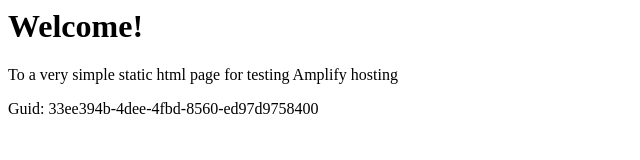
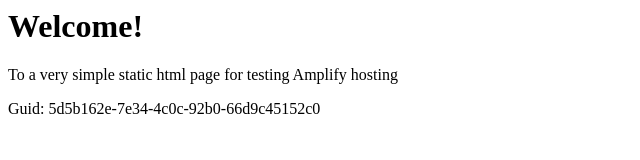
Before and after one commit to aws-aemilia-icn/Github-PR-Commit-Integration-Test-DoNotTouch-GitHubWebhookPushCanaryTest-v1-preprod-ap-northeast-2, a website: page src/index.html in a window 1280 px wide. Shown: the full height of the page, 0-640 px from the left. Drawn offline with Linux system fonts and the light colour scheme.

Commit message:
commit from integ tests

```diff
--- a/src/index.html
+++ b/src/index.html
@@ -12,6 +12,6 @@
 <body>
     <h1>Welcome!</h1>
     <p>To a very simple static html page for testing Amplify hosting</p>
-    <p>Guid: 33ee394b-4dee-4fbd-8560-ed97d9758400</p></body>
+    <p>Guid: 5d5b162e-7e34-4c0c-92b0-66d9c45152c0</p></body>
 
 </html>
```
